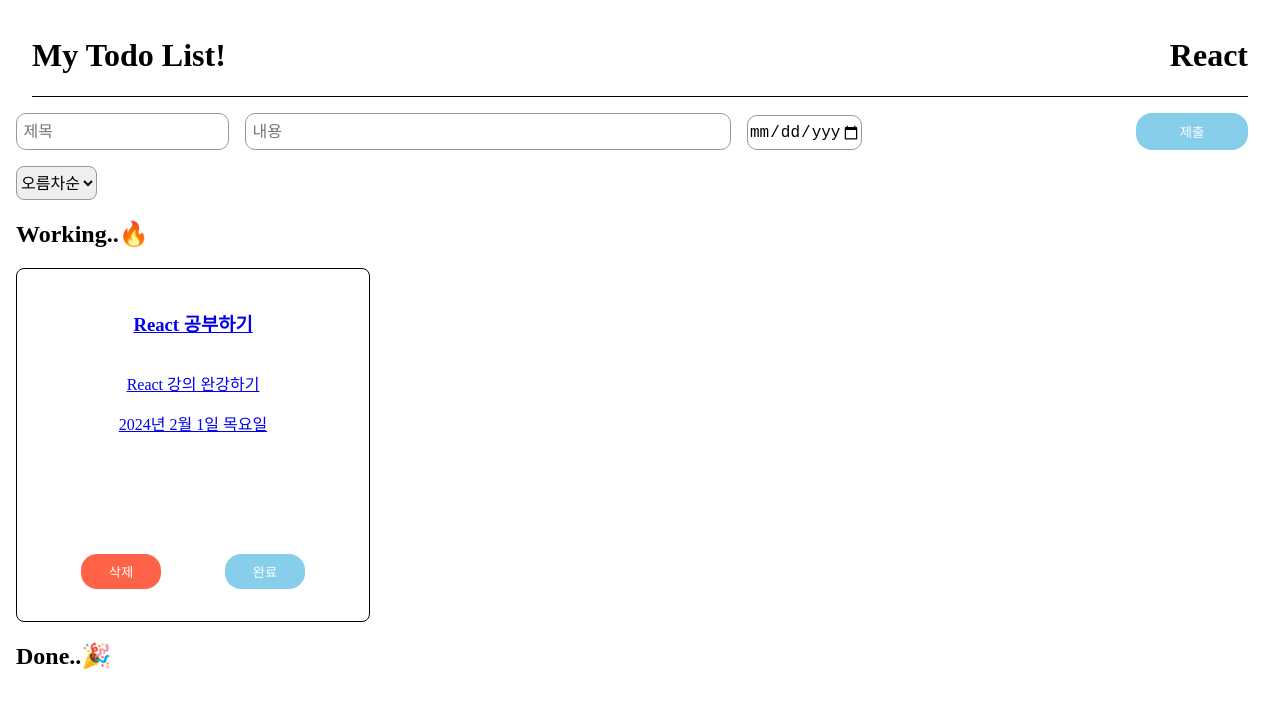
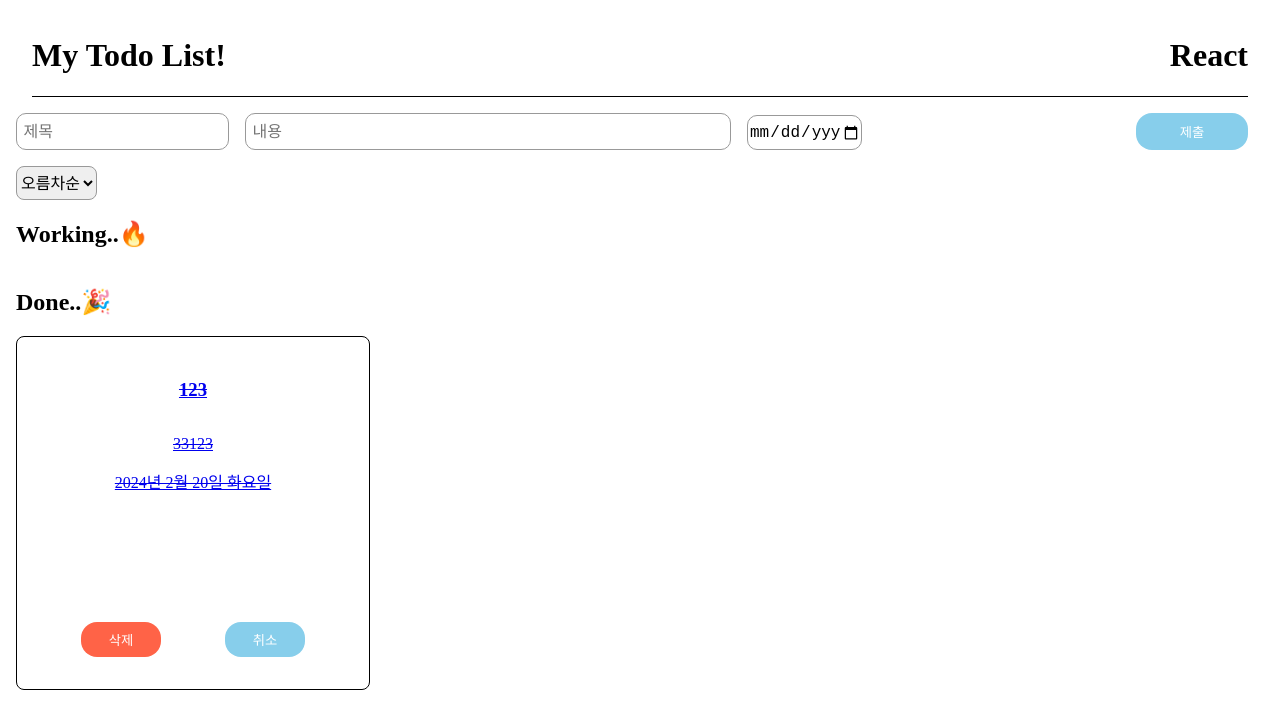
Before and after one commit to ahddl622/TodoListApp, a React (Create React App) app: page / in a window 1280 px wide. Shown: the top 728 px of the page. Built offline with nearby package versions, Linux system fonts and the light colour scheme; data requests are answered from the project's data file.

Commit message:
axios 사용 및 firebase 제거

```diff
--- a/db.json
+++ b/db.json
@@ -1,11 +1,11 @@
 {
   "todos": [
     {
-      "id": 1,
-      "title": "Study React",
-      "content": "Learn about components",
-      "deadline": "2024-01-31",
-      "isDone": false
+      "id": "dafc814c-438a-4641-8864-a346be1b7171",
+      "title": "123",
+      "content": "33123",
+      "deadline": "2024-02-20",
+      "isDone": true
     }
   ]
 }
--- a/package.json
+++ b/package.json
@@ -6,7 +6,7 @@
     "@testing-library/jest-dom": "^5.14.1",
     "@testing-library/react": "^13.0.0",
     "@testing-library/user-event": "^13.2.1",
-    "firebase": "^10.8.0",
+    "axios": "^1.6.7",
     "json-server": "^1.0.0-alpha.23",
     "react": "^18.2.0",
     "react-dom": "^18.2.0",
@@ -21,7 +21,7 @@
     "build": "react-scripts build",
     "test": "react-scripts test",
     "eject": "react-scripts eject",
-    "serve": "serve -s build"
+    "serve": "json-server db.json --port 5000"
   },
   "eslintConfig": {
     "extends": [
--- /dev/null
+++ b/src/api/todo-api.js
@@ -0,0 +1,30 @@
+import axios from "axios";
+
+export const todoClient = axios.create({
+  baseURL: "http://localhost:5000/todos",
+  headers: {
+    "Content-Type": "application/json",
+  },
+});
+
+export const getTodos = async () => {
+  const { data } = await todoClient.get("/");
+  return data;
+};
+
+export const getOneTodo = async (id) => {
+  const { data } = await todoClient.get(`/${id}`);
+  return data;
+}
+
+export const createTodo = async (todo) => {
+  await todoClient.post("/", todo);
+};
+
+export const deleteTodo = async (id) => {
+  await todoClient.delete(`/${id}`);
+};
+
+export const updateTodo = async (id, todo) => {
+  await todoClient.patch(`/${id}`, todo);
+};
--- a/src/context/TodoContext.jsx
+++ b/src/context/TodoContext.jsx
@@ -1,27 +1,37 @@
-import { createContext, useState } from "react";
-
-const todoObj = {
-  id: "1",
-  title: "React 공부하기",
-  content: "React 강의 완강하기",
-  deadline: "2024-02-01",
-  isDone: false,
-};
+import { createContext, useEffect, useState } from "react";
+import { createTodo, deleteTodo, getTodos, updateTodo } from "../api/todo-api";
 
 export const TodoContext = createContext();
 
 const TodoProvider = ({ children }) => {
-  const [todos, setTodos] = useState([todoObj]);
+  const [todos, setTodos] = useState([]);
 
-  const onSubmitTodo = (nextTodo) => {
-    setTodos((prevTodos) => [nextTodo, ...prevTodos]);
+  useEffect(() => {
+    const fetchTodos = async () => {
+      const data = await getTodos();
+      setTodos(data);
+    };
+
+    fetchTodos();
+  }, []);
+
+  const onSubmitTodo = async (nextTodo) => {
+    await createTodo(nextTodo);
+
+    setTodos((prevTodos)=> [...prevTodos, nextTodo])
   };
 
-  const onDeleteTodoItem = (id) => {
+  const onDeleteTodoItem = async (id) => {
+    await deleteTodo(id);
+
     setTodos((prevTodos) => prevTodos.filter((todo) => todo.id !== id));
   };
 
-  const onToggleTodoItem = (id) => {
+  const onToggleTodoItem = async (id) => {
+    await updateTodo(id, {
+      isDone: !todos.find((todoItem) => todoItem.id === id).isDone,
+    });
+
     setTodos((prevTodos) =>
       prevTodos.map((todoItem) => {
         if (todoItem.id === id) {
--- a/src/pages/Detail.jsx
+++ b/src/pages/Detail.jsx
@@ -1,17 +1,50 @@
-import { useContext } from "react";
+import { useContext, useEffect, useState } from "react";
 import { useParams } from "react-router-dom";
+import { getOneTodo } from "../api/todo-api";
+import TodoItem from "../components/todo/TodoItem";
 import { TodoContext } from "../context/TodoContext";
-import TodoItem from "../components/todo/TodoItem";
 
 const Detail = () => {
   const { todoId } = useParams();
-  const { todos } = useContext(TodoContext);
-  const todo = todos.find((todo) => todo.id === todoId);
-  console.log("todoId, todos=>" , todoId, todos)
+  const [todo, setTodo] = useState(null);
+  const { onDeleteTodoItem, onToggleTodoItem } = useContext(TodoContext);
+
+  useEffect(() => {
+    const fetchTodo = async () => {
+      const data = await getOneTodo(todoId);
+
+      setTodo(data);
+    };
+
+    fetchTodo();
+  }, [todoId]);
+
+  const handleDeleteTodoItem = async (id) => {
+    await onDeleteTodoItem(id);
+
+    setTodo(null);
+  };
+
+  const handleToggleTodoItem = async (id) => {
+    await onToggleTodoItem(id);
+
+    setTodo((prevTodo) => ({
+      ...prevTodo,
+      isDone: !prevTodo.isDone,
+    }));
+  };
+
+  if (!todo) {
+    return <div>로딩 중</div>;
+  }
 
   return (
     <section>
-      <TodoItem todo={todo} />
+      <TodoItem
+        todo={todo}
+        onDeleteTodoItem={handleDeleteTodoItem}
+        onToggleTodoItem={handleToggleTodoItem}
+      />
     </section>
   );
 };
--- a/src/pages/Home.jsx
+++ b/src/pages/Home.jsx
@@ -1,8 +1,7 @@
 import React from 'react'
-import TodoProvider from '../context/TodoContext'
-import { TodoBody } from '../style/TodoStyle'
 import Header from '../components/layout/Header'
 import TodoController from '../components/todo/TodoController'
+import { TodoBody } from '../style/TodoStyle'
 
 const Home = () => {
   return (
```
Also changed, not shown: 1 other file (tests, documents, lock files or other folders).
